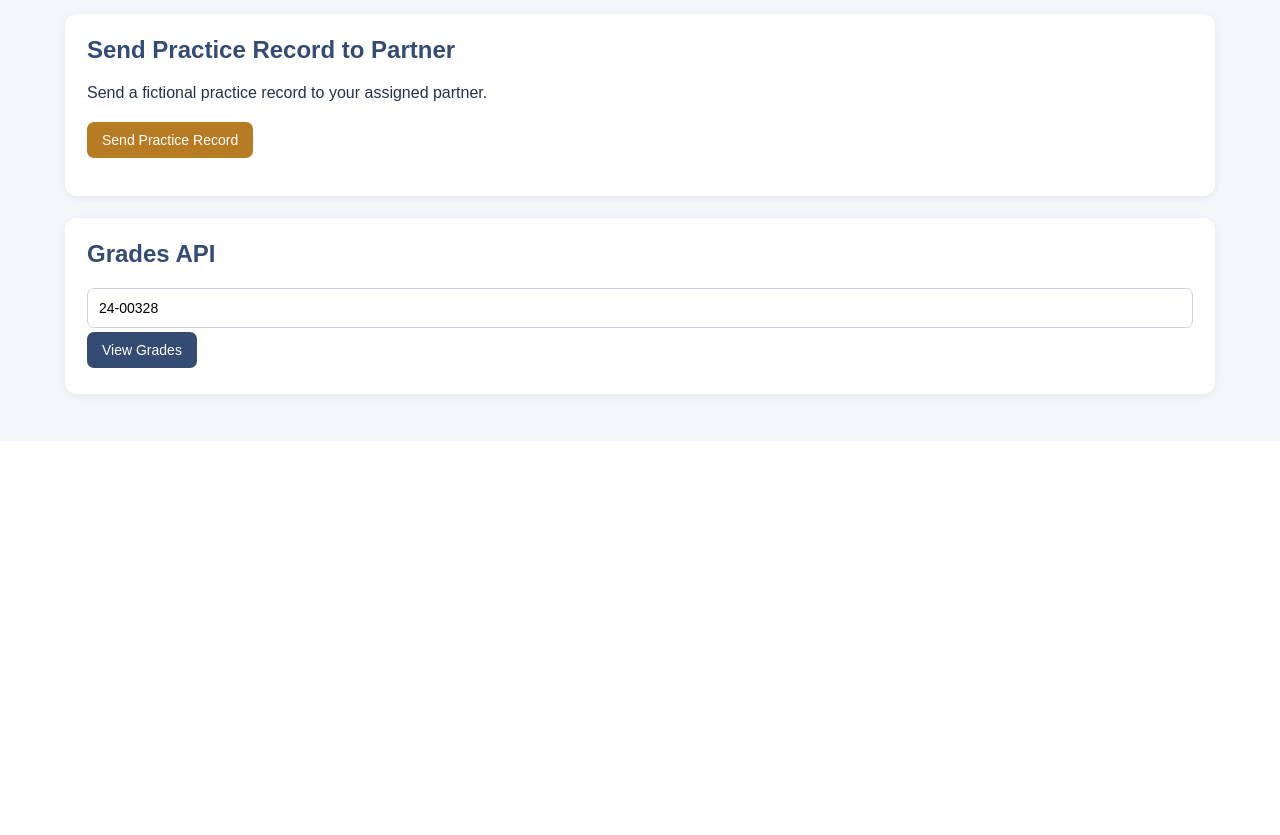
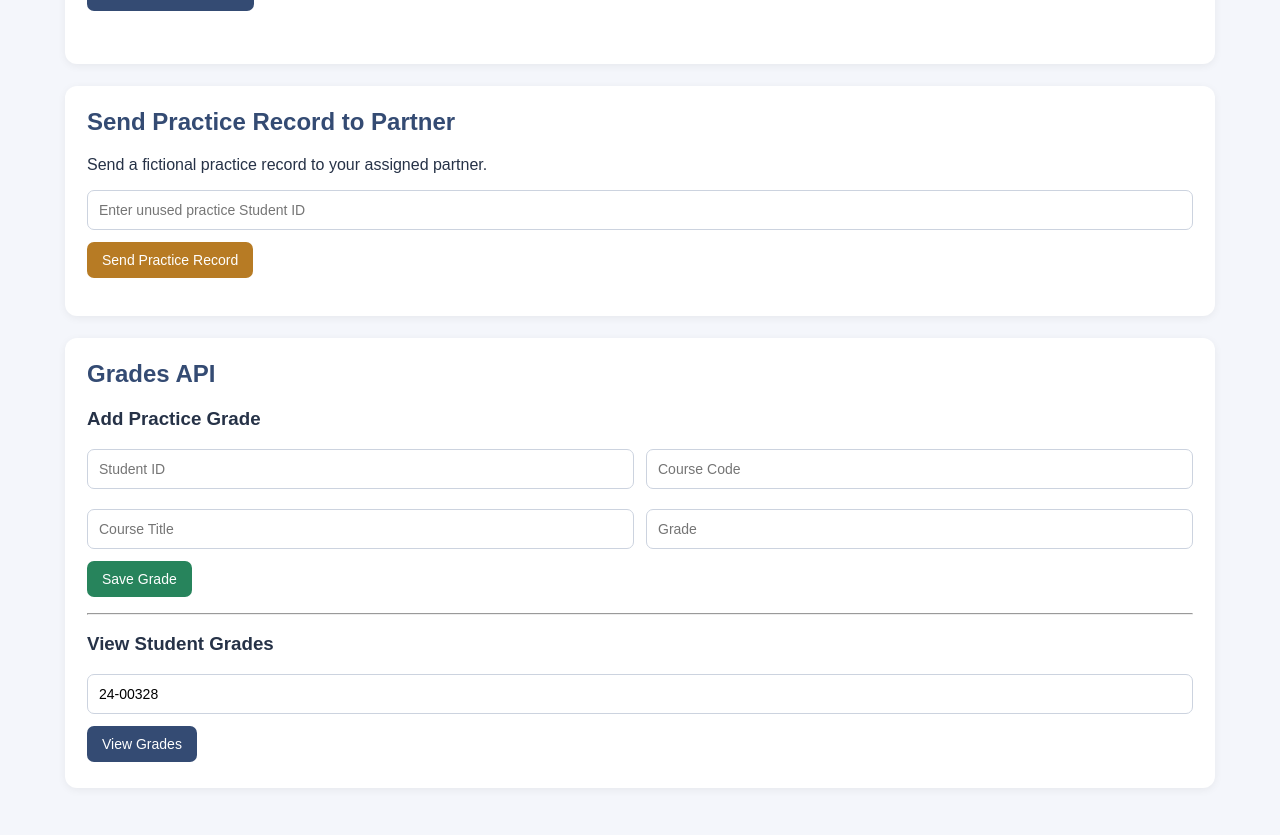
Before and after one commit to almodieljayamekaela-cmd/jaya-mekaela-almodiel, a Flask app: page / in a window 1280 px wide. Shown: the part 2273-3108 px from the top of the page. Before the commit the page ends 2674 px from the top, so only its background shows below. Run offline with Flask 3, Linux system fonts and the light colour scheme; data comes from the database, SQL or seed files in the repository.

Commit message:
Fix student integration dashboard

```diff
--- a/templates/index.html
+++ b/templates/index.html
@@ -36,16 +36,12 @@
             margin: 0 0 8px;
         }
 
-        header p {
-            margin: 0;
-        }
-
         .section {
             background: white;
             padding: 22px;
             margin-bottom: 22px;
             border-radius: 12px;
-            box-shadow: 0 2px 8px rgba(0, 0, 0, 0.06);
+            box-shadow: 0 2px 8px rgba(0,0,0,.06);
         }
 
         h2 {
@@ -69,6 +65,7 @@
             border: 1px solid #ccd3df;
             border-radius: 7px;
             font-size: 14px;
+            margin-bottom: 8px;
         }
 
         button {
@@ -83,24 +80,13 @@
         }
 
         button:hover {
-            opacity: 0.85;
+            opacity: .85;
         }
 
-        .secondary {
-            background: #65758b;
-        }
-
-        .success {
-            background: #27845c;
-        }
-
-        .danger {
-            background: #bd4545;
-        }
-
-        .warning {
-            background: #b77b24;
-        }
+        .secondary { background: #65758b; }
+        .success { background: #27845c; }
+        .danger { background: #bd4545; }
+        .warning { background: #b77b24; }
 
         .records-grid {
             display: grid;
@@ -143,14 +129,9 @@
             padding: 10px 0;
         }
 
-        @media (max-width: 600px) {
-            body {
-                padding: 12px;
-            }
-
-            .form-grid {
-                grid-template-columns: 1fr;
-            }
+        @media(max-width:600px) {
+            body { padding: 12px; }
+            .form-grid { grid-template-columns: 1fr; }
         }
     </style>
 </head>
@@ -238,6 +219,8 @@
         <h2>Send Practice Record to Partner</h2>
         <p>Send a fictional practice record to your assigned partner.</p>
 
+        <input id="practiceId" placeholder="Enter unused practice Student ID">
+
         <button class="warning" onclick="sendToPartner()">
             Send Practice Record
         </button>
@@ -247,6 +230,23 @@
 
     <section class="section">
         <h2>Grades API</h2>
+
+        <h3>Add Practice Grade</h3>
+
+        <div class="form-grid">
+            <input id="gradeAddStudentId" placeholder="Student ID">
+            <input id="gradeCourseCode" placeholder="Course Code">
+            <input id="gradeCourseTitle" placeholder="Course Title">
+            <input id="gradeValue" placeholder="Grade">
+        </div>
+
+        <button class="success" onclick="addGrade()">Save Grade</button>
+
+        <div id="gradeAddMessage" class="message"></div>
+
+        <hr>
+
+        <h3>View Student Grades</h3>
 
         <input id="gradeStudentId" value="24-00328"
                placeholder="Student ID">
@@ -275,7 +275,11 @@
         }
 
         if (!response.ok) {
-            throw new Error(result.error || "Request failed: " + response.status);
+            throw new Error(
+                result.error ||
+                result.details ||
+                "Request failed: HTTP " + response.status
+            );
         }
 
         return result;
@@ -295,9 +299,6 @@
         const card = document.createElement("div");
         card.className = "record-card";
 
-        const id = Number(student.id);
-        const source = student.source || "Unknown";
-
         card.innerHTML = `
             <p><strong>Student ID:</strong> ${escapeHTML(student.student_id)}</p>
             <p><strong>Name:</strong> ${escapeHTML(student.name)}</p>
@@ -305,7 +306,7 @@
             <p><strong>Year:</strong> ${escapeHTML(student.year)}</p>
             <p><strong>Section:</strong> ${escapeHTML(student.section)}</p>
             <p><strong>Source:</strong>
-                <span class="source">${escapeHTML(source)}</span>
+                <span class="source">${escapeHTML(student.source || "Unknown")}</span>
             </p>
         `;
 
@@ -318,7 +319,7 @@
             const deleteButton = document.createElement("button");
             deleteButton.textContent = "Delete";
             deleteButton.className = "danger";
-            deleteButton.onclick = () => deleteStudent(id);
+            deleteButton.onclick = () => deleteStudent(student.student_id);
 
             card.append(editButton, deleteButton);
         }
@@ -378,16 +379,26 @@
 
     async function loadPartnerRecords() {
         partnerRecords.innerHTML = "Loading partner records...";
-        document.getElementById("partnerMessage").textContent = "";
+
+        const message = document.getElementById("partnerMessage");
+        message.textContent = "";
 
         try {
-            const students = await apiRequest("/partner-records");
+            const data = await apiRequest("/partner-records");
+
+            const students = Array.isArray(data)
+                ? data
+                : data.records;
+
+            if (!Array.isArray(students)) {
+                throw new Error("Partner API did not return a student list.");
+            }
+
             showRecords(partnerRecords, students, {partner: true});
+
         } catch (error) {
             partnerRecords.textContent = error.message;
-
-            document.getElementById("partnerMessage").textContent =
-                "Please check your partner's API endpoint.";
+            message.textContent = "Unable to retrieve partner records.";
         }
     }
 
@@ -410,9 +421,7 @@
         try {
             const result = await apiRequest("/import-student", {
                 method: "POST",
-                headers: {
-                    "Content-Type": "application/json"
-                },
+                headers: {"Content-Type": "application/json"},
                 body: JSON.stringify(student)
             });
 
@@ -435,7 +444,7 @@
                 student_id: document.getElementById("student_id").value.trim(),
                 name: document.getElementById("name").value.trim(),
                 program: document.getElementById("program").value.trim(),
-                year: document.getElementById("year").value,
+                year: Number(document.getElementById("year").value),
                 section: document.getElementById("section").value.trim(),
                 source: "Local"
             };
@@ -443,9 +452,7 @@
             try {
                 const result = await apiRequest("/api/students", {
                     method: "POST",
-                    headers: {
-                        "Content-Type": "application/json"
-                    },
+                    headers: {"Content-Type": "application/json"},
                     body: JSON.stringify(student)
                 });
 
@@ -475,25 +482,22 @@
         const section = prompt("Enter section:", student.section);
         if (section === null) return;
 
-        const updatedStudent = {
-            student_id: student.student_id,
-            name: name.trim(),
-            program: program.trim(),
-            year: year,
-            section: section.trim()
-        };
-
         try {
-            const result = await apiRequest("/students/" + student.id, {
-                method: "PUT",
-                headers: {
-                    "Content-Type": "application/json"
-                },
-                body: JSON.stringify(updatedStudent)
-            });
+            const result = await apiRequest(
+                "/students/" + encodeURIComponent(student.student_id),
+                {
+                    method: "PUT",
+                    headers: {"Content-Type": "application/json"},
+                    body: JSON.stringify({
+                        name: name.trim(),
+                        program: program.trim(),
+                        year: Number(year),
+                        section: section.trim()
+                    })
+                }
+            );
 
             alert(result.message);
-
             await loadStudents();
             await loadImportedRecords();
 
@@ -502,18 +506,18 @@
         }
     }
 
-    async function deleteStudent(id) {
+    async function deleteStudent(studentId) {
         if (!confirm("Are you sure you want to delete this record?")) {
             return;
         }
 
         try {
-            const result = await apiRequest("/students/" + id, {
-                method: "DELETE"
-            });
+            const result = await apiRequest(
+                "/students/" + encodeURIComponent(studentId),
+                {method: "DELETE"}
+            );
 
             alert(result.message);
-
             await loadStudents();
             await loadImportedRecords();
 
@@ -543,17 +547,55 @@
         }
     }
 
+    async function addGrade() {
+        const message = document.getElementById("gradeAddMessage");
+
+        const grade = {
+            student_id: document.getElementById("gradeAddStudentId").value.trim(),
+            course_code: document.getElementById("gradeCourseCode").value.trim(),
+            course_title: document.getElementById("gradeCourseTitle").value.trim(),
+            grade: document.getElementById("gradeValue").value.trim()
+        };
+
+        if (Object.values(grade).some(value => !value)) {
+            message.textContent = "Please complete all grade fields.";
+            return;
+        }
+
+        try {
+            const result = await apiRequest("/grades", {
+                method: "POST",
+                headers: {"Content-Type": "application/json"},
+                body: JSON.stringify(grade)
+            });
+
+            message.textContent = result.message;
+
+            document.getElementById("gradeStudentId").value = grade.student_id;
+
+            await loadGrades();
+
+        } catch (error) {
+            message.textContent = error.message;
+        }
+    }
+
     async function loadGrades() {
         const id = document.getElementById("gradeStudentId").value.trim();
         const results = document.getElementById("gradesResults");
+
+        if (!id) {
+            results.textContent = "Please enter a Student ID.";
+            return;
+        }
 
         try {
             const data = await apiRequest(
                 "/grades/" + encodeURIComponent(id)
             );
 
-            results.innerHTML = "<h3>Student ID: " +
-                escapeHTML(data.student_id) + "</h3>";
+            results.innerHTML =
+                "<h3>Grades for " + escapeHTML(data.student_id) + "</h3>";
 
             if (!data.grades || data.grades.length === 0) {
                 results.innerHTML += "<p>No grades found.</p>";
@@ -561,9 +603,16 @@
             }
 
             data.grades.forEach(grade => {
-                const p = document.createElement("p");
-                p.textContent = grade.course + ": " + grade.grade;
-                results.appendChild(p);
+                const card = document.createElement("div");
+                card.className = "record-card";
+
+                card.innerHTML = `
+                    <p><strong>Course Code:</strong> ${escapeHTML(grade.course_code)}</p>
+                    <p><strong>Course Title:</strong> ${escapeHTML(grade.course_title)}</p>
+                    <p><strong>Grade:</strong> ${escapeHTML(grade.grade)}</p>
+                `;
+
+                results.appendChild(card);
             });
 
         } catch (error) {
@@ -573,9 +622,15 @@
 
     async function sendToPartner() {
         const message = document.getElementById("sendMessage");
+        const practiceId = document.getElementById("practiceId").value.trim();
+
+        if (!practiceId) {
+            message.textContent = "Enter a practice Student ID first.";
+            return;
+        }
 
         const record = {
-            student_id: "EXT-002",
+            student_id: practiceId,
             name: "Sample Exchange Record",
             program: "BSIT",
             year: 1,
@@ -590,49 +645,17 @@
         message.textContent = "Sending record...";
 
         try {
-            const response = await fetch("/send-to-partner", {
+            const result = await apiRequest("/send-to-partner", {
                 method: "POST",
-                headers: {
-                    "Content-Type": "application/json"
-                },
+                headers: {"Content-Type": "application/json"},
                 body: JSON.stringify(record)
             });
 
-            let result;
-
-            try {
-                result = await response.json();
-            } catch {
-                result = {};
-            }
-
-            if (!response.ok) {
-                const details =
-                    result.partner_response ||
-                    result.details ||
-                    result.error ||
-                    "Unknown error";
-
-                message.textContent =
-                    "Sending failed. HTTP " +
-                    (result.partner_status || response.status) +
-                    ". Details: " +
-                    (typeof details === "string"
-                        ? details
-                        : JSON.stringify(details));
-
-                return;
-            }
-
             message.textContent =
-                result.message || "Record sent successfully!";
-
-            alert("Record sent successfully!");
-            console.log(result);
+                "Successfully sent! " + JSON.stringify(result.response || result);
 
         } catch (error) {
             message.textContent = "Sending failed: " + error.message;
-            console.error(error);
         }
     }
 
```
